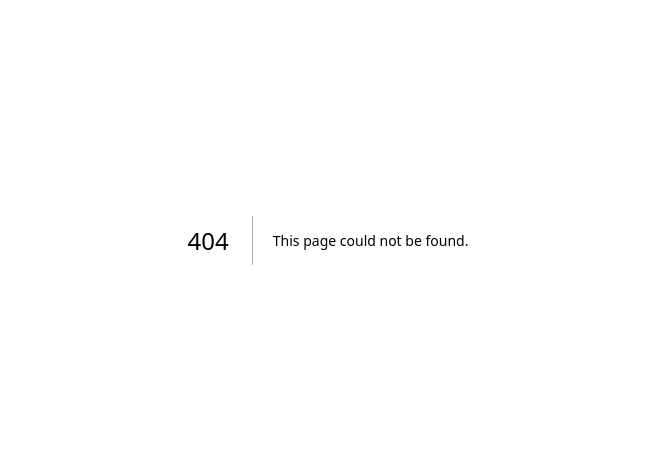
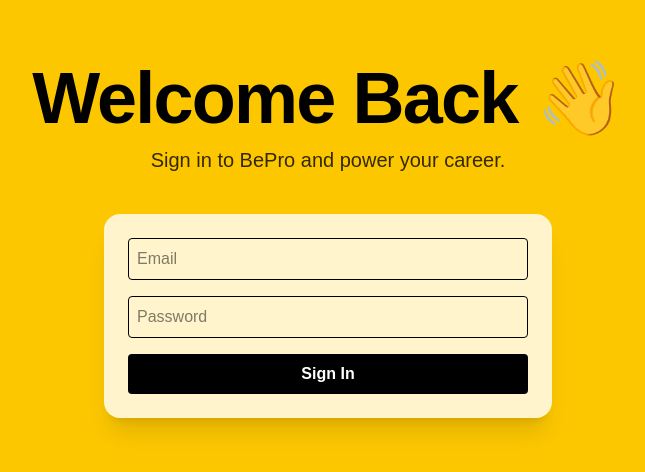
Before and after one commit to narensen/BePro, a Next.js app: page /signin in a window 1280 px wide. Before the commit this address had no page. Shown: the part 160-632 px from the top of the page, without its empty margins (312-957 px from the left). Built offline with nearby package versions, Linux system fonts and the light colour scheme.

Commit message:
website complete

```diff
--- /dev/null
+++ b/src/app/confirm-email/page.js
@@ -0,0 +1,40 @@
+'use client'
+import { useEffect, useState } from 'react'
+import { useRouter } from 'next/navigation'
+import { supabase } from '../lib/supabase_client'
+
+export default function ConfirmEmailPage() {
+  const [checking, setChecking] = useState(true)
+  const router = useRouter()
+
+  useEffect(() => {
+    const interval = setInterval(async () => {
+      const { data, error } = await supabase.auth.getUser()
+      const user = data?.user
+
+      if (user?.confirmed_at) {
+        clearInterval(interval)
+        router.push('/waitlist')
+      } else {
+        setChecking(false)
+      }
+    }, 4000)
+
+    return () => clearInterval(interval)
+  }, [router])
+
+  return (
+    <main className="min-h-screen bg-yellow-400 flex items-center justify-center text-black px-4">
+      <div className="max-w-md w-full bg-white/90 p-6 rounded-2xl shadow-xl text-center">
+        <h1 className="text-3xl font-bold mb-3">📬 Confirmation Email Sent</h1>
+        <p className="text-lg mb-4">
+          We’ve sent you a link to confirm your email.
+          <br /> Click it and come back here.
+        </p>
+        <p className="text-sm text-black/70">
+          {checking ? 'Checking your status...' : 'Waiting for confirmation...'}
+        </p>
+      </div>
+    </main>
+  )
+}
--- a/src/app/page.js
+++ b/src/app/page.js
@@ -7,6 +7,7 @@
 export default function Home() {
   const [loading, setLoading] = useState(true)
   const [user, setUser] = useState(null)
+  const [msg, setMsg] = useState('')
   const router = useRouter()
 
   useEffect(() => {
@@ -18,6 +19,7 @@
         setUser(null)
       } else {
         setUser(session.user)
+        setMsg(session.user.user_metadata.username)
       }
       setLoading(false)
     }
@@ -30,7 +32,6 @@
     await supabase.auth.signOut()
     setUser(null)
     setLoading(false)
-    alert('Signed out successfully!')
   }
 
   if (loading) {
@@ -49,12 +50,17 @@
       <section className="min-h-screen flex flex-col justify-center items-center text-center px-4 relative">
         <div>
           {user ? (
+            <div className='absolute top-6 right-6 flex gap-2'>
+              <p className="bg-black text-yellow-400 px-4 py-2 rounded font-semibold hover:bg-gray-900 transition-all">
+              {msg}
+            </p>
             <button
-              className="absolute top-6 right-6 bg-black text-yellow-400 px-4 py-2 rounded font-semibold hover:bg-gray-900 transition-all"
+              className="bg-black text-yellow-400 px-4 py-2 rounded font-semibold hover:bg-gray-900 transition-all"
               onClick={handleSignOut}
             >
               Sign Out
             </button>
+            </div>
           ) : (
             <div className="absolute top-6 right-6 flex gap-2">
               <button
--- /dev/null
+++ b/src/app/signin/page.js
@@ -0,0 +1,95 @@
+'use client'
+import { useState } from 'react'
+import { useRouter } from 'next/navigation'
+import { motion } from 'framer-motion'
+import { supabase } from '../lib/supabase_client'
+
+export default function SignIn() {
+  const [email, setEmail] = useState('')
+  const [password, setPassword] = useState('')
+  const [loading, setLoading] = useState(false)
+  const [message, setMessage] = useState('')
+  const router = useRouter()
+
+  const handleSubmit = async (e) => {
+    e.preventDefault()
+    setLoading(true)
+    setMessage('')
+
+    const { error } = await supabase.auth.signInWithPassword({
+      email,
+      password,
+    })
+
+    setLoading(false)
+    if (error) {
+      setMessage(error.message)
+    } else {
+      setMessage('Signed in successfully!')
+      router.push('/') // change this to wherever you wanna redirect
+    }
+  }
+
+  return (
+    <main className="flex flex-col items-center justify-center min-h-screen bg-yellow-400 text-black px-4">
+      {/* Animated Heading */}
+      <motion.h1
+        initial={{ scale: 0, opacity: 0 }}
+        animate={{ scale: 1, opacity: 1 }}
+        transition={{
+          duration: 0.7,
+          ease: [0.68, -0.55, 0.265, 1.55],
+        }}
+        className="text-5xl md:text-7xl font-extrabold tracking-tight"
+      >
+        Welcome Back 👋
+      </motion.h1>
+
+      {/* Subtitle */}
+      <motion.p
+        initial={{ opacity: 0, y: 10 }}
+        animate={{ opacity: 1, y: 0 }}
+        transition={{ delay: 0.8, duration: 0.6, ease: 'easeOut' }}
+        className="mt-3 text-lg md:text-xl text-black/80"
+      >
+        Sign in to BePro and power your career.
+      </motion.p>
+
+      {/* Sign In Form */}
+      <div className="w-full max-w-md mt-10 bg-white/80 rounded-2xl p-6 shadow-xl backdrop-blur">
+        <form onSubmit={handleSubmit} className="flex flex-col gap-4">
+          <input
+            type="email"
+            placeholder="Email"
+            value={email}
+            onChange={e => setEmail(e.target.value)}
+            required
+            className="border border-black p-2 rounded focus:outline-none focus:ring-2 focus:ring-yellow-600"
+          />
+          <input
+            type="password"
+            placeholder="Password"
+            value={password}
+            onChange={e => setPassword(e.target.value)}
+            required
+            className="border border-black p-2 rounded focus:outline-none focus:ring-2 focus:ring-yellow-600"
+          />
+
+          <button
+            type="submit"
+            disabled={loading}
+            className="bg-black text-white font-semibold py-2 rounded hover:bg-gray-900 transition-all duration-300"
+          >
+            {loading ? 'Signing in...' : 'Sign In'}
+          </button>
+
+          {message && (
+            <p className="text-center text-sm font-medium mt-2">
+              {message}
+            </p>
+          )}
+        </form>
+      </div>
+    </main>
+  )
+}
--- a/src/app/signup/page.js
+++ b/src/app/signup/page.js
@@ -4,76 +4,150 @@
 import { motion } from 'framer-motion'
 import { supabase } from '../lib/supabase_client'
 
-export default function Home() {
+export default function AuthPage() {
+  const [isSignIn, setIsSignIn] = useState(true)
   const [email, setEmail] = useState('')
   const [password, setPassword] = useState('')
+  const [username, setUsername] = useState('')
+  const [firstName, setFirstName] = useState('')
+  const [lastName, setLastName] = useState('')
+  const [dob, setDob] = useState('')
   const [loading, setLoading] = useState(false)
   const [message, setMessage] = useState('')
   const router = useRouter()
-
 
   const handleSubmit = async (e) => {
     e.preventDefault()
     setLoading(true)
     setMessage('')
 
-    const { error } = await supabase.auth.signUp({
-      email,
-      password,
-    })
+    if (isSignIn) {
+      // Sign In with email + password
+      const { error } = await supabase.auth.signInWithPassword({ email, password })
+      setLoading(false)
+      if (error) setMessage(error.message)
+      else {
+        setMessage('Signed in successfully!')
 
-    setLoading(false)
-    if (error) {
-      setMessage(error.message)
+      }
     } else {
-      setMessage('Successfully registered!')
-      router.push('../confirmation')
+      // Sign Up with user_metadata
+      const { error } = await supabase.auth.signUp({
+        email,
+        password,
+        options: {
+          data: {
+            username,
+            first_name: firstName,
+            last_name: lastName,
+            dob,
+          },
+        },
+      })
+
+      setLoading(false)
+      if (error) setMessage(error.message)
+      else setMessage("Account created! BePro will launch in 45 days.")
+    router.push('/confirm-email')
     }
   }
 
   return (
     <main className="flex flex-col items-center justify-center min-h-screen bg-yellow-400 text-black px-4">
-      {/* Animated Heading */}
       <motion.h1
         initial={{ scale: 0, opacity: 0 }}
         animate={{ scale: 1, opacity: 1 }}
-        transition={{
-          duration: 0.7,
-          ease: [0.68, -0.55, 0.265, 1.55],
-        }}
-        className="text-6xl md:text-8xl font-extrabold tracking-tight"
+        transition={{ duration: 0.7, ease: [0.68, -0.55, 0.265, 1.55] }}
+        className="text-5xl md:text-7xl font-extrabold tracking-tight"
       >
-        BePro
+        {isSignIn ? 'Welcome Back 👋' : 'Create an Account 🚀'}
       </motion.h1>
 
-      {/* Subtitle */}
       <motion.p
         initial={{ opacity: 0, y: 10 }}
         animate={{ opacity: 1, y: 0 }}
         transition={{ delay: 0.8, duration: 0.6, ease: 'easeOut' }}
-        className="mt-4 text-xl md:text-2xl text-black/80"
+        className="mt-3 text-lg md:text-xl text-black/80"
       >
-        Your Career Operating System.
+        {isSignIn
+          ? 'Sign in to BePro and power your career.'
+          : 'Join BePro. Launching in 45 days.'}
       </motion.p>
 
-      {/* Signup Form */}
-      <div className="w-full max-w-md mt-10 bg-white/90 rounded-xl p-6 shadow-lg backdrop-blur-md">
+      <div className="w-full max-w-md mt-10 bg-white/80 rounded-2xl p-6 shadow-xl backdrop-blur">
+        {/* Toggle */}
+        <div className="flex justify-center mb-6 gap-4">
+          <button
+            onClick={() => setIsSignIn(true)}
+            className={`px-4 py-2 rounded font-semibold ${
+              isSignIn ? 'bg-black text-white' : 'bg-gray-200 text-black'
+            }`}
+          >
+            Sign In
+          </button>
+          <button
+            onClick={() => setIsSignIn(false)}
+            className={`px-4 py-2 rounded font-semibold ${
+              !isSignIn ? 'bg-black text-white' : 'bg-gray-200 text-black'
+            }`}
+          >
+            Sign Up
+          </button>
+        </div>
+
         <form onSubmit={handleSubmit} className="flex flex-col gap-4">
+          {!isSignIn && (
+            <>
+              <input
+                type="text"
+                placeholder="Username"
+                value={username}
+                onChange={(e) => setUsername(e.target.value)}
+                required
+                className="border border-black p-2 rounded focus:outline-none focus:ring-2 focus:ring-yellow-600"
+              />
+              <input
+                type="text"
+                placeholder="First Name"
+                value={firstName}
+                onChange={(e) => setFirstName(e.target.value)}
+                required
+                className="border border-black p-2 rounded focus:outline-none focus:ring-2 focus:ring-yellow-600"
+              />
+              <input
+                type="text"
+                placeholder="Last Name"
+                value={lastName}
+                onChange={(e) => setLastName(e.target.value)}
+                required
+                className="border border-black p-2 rounded focus:outline-none focus:ring-2 focus:ring-yellow-600"
+              />
+              <input
+                type="date"
+                placeholder="Date of Birth"
+                value={dob}
+                onChange={(e) => setDob(e.target.value)}
+                required
+                className="border border-black p-2 rounded focus:outline-none focus:ring-2 focus:ring-yellow-600"
+              />
+            </>
+          )}
+
           <input
             type="email"
             placeholder="Email"
             value={email}
-            onChange={e => setEmail(e.target.value)}
+            onChange={(e) => setEmail(e.target.value)}
             required
-            className="border border-black p-2 rounded focus:outline-none focus:ring-2 focus:ring-yellow-500"
+            className="border border-black p-2 rounded focus:outline-none focus:ring-2 focus:ring-yellow-600"
           />
           <input
             type="password"
             placeholder="Password"
             value={password}
-            onChange={e => setPassword(e.target.value)}
+            onChange={(e) => setPassword(e.target.value)}
             required
-            className="border border-black p-2 rounded focus:outline-none focus:ring-2 focus:ring-yellow-500"
+            className="border border-black p-2 rounded focus:outline-none focus:ring-2 focus:ring-yellow-600"
           />
 
           <button
@@ -81,7 +155,13 @@
             disabled={loading}
             className="bg-black text-white font-semibold py-2 rounded hover:bg-gray-900 transition-all duration-300"
           >
-            {loading ? 'Signing up...' : 'Sign Up'}
+            {loading
+              ? isSignIn
+                ? 'Signing in...'
+                : 'Creating account...'
+              : isSignIn
+              ? 'Sign In'
+              : 'Sign Up'}
           </button>
 
           {message && (
```
